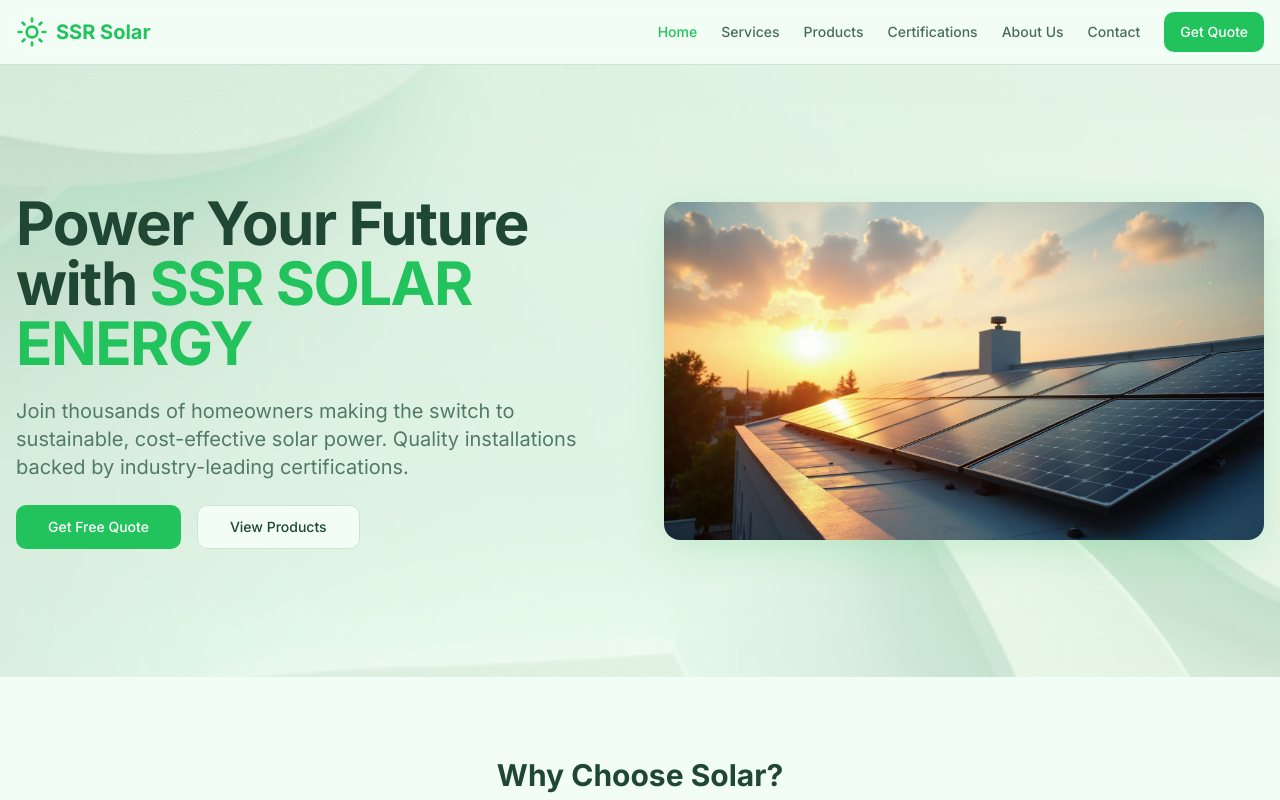
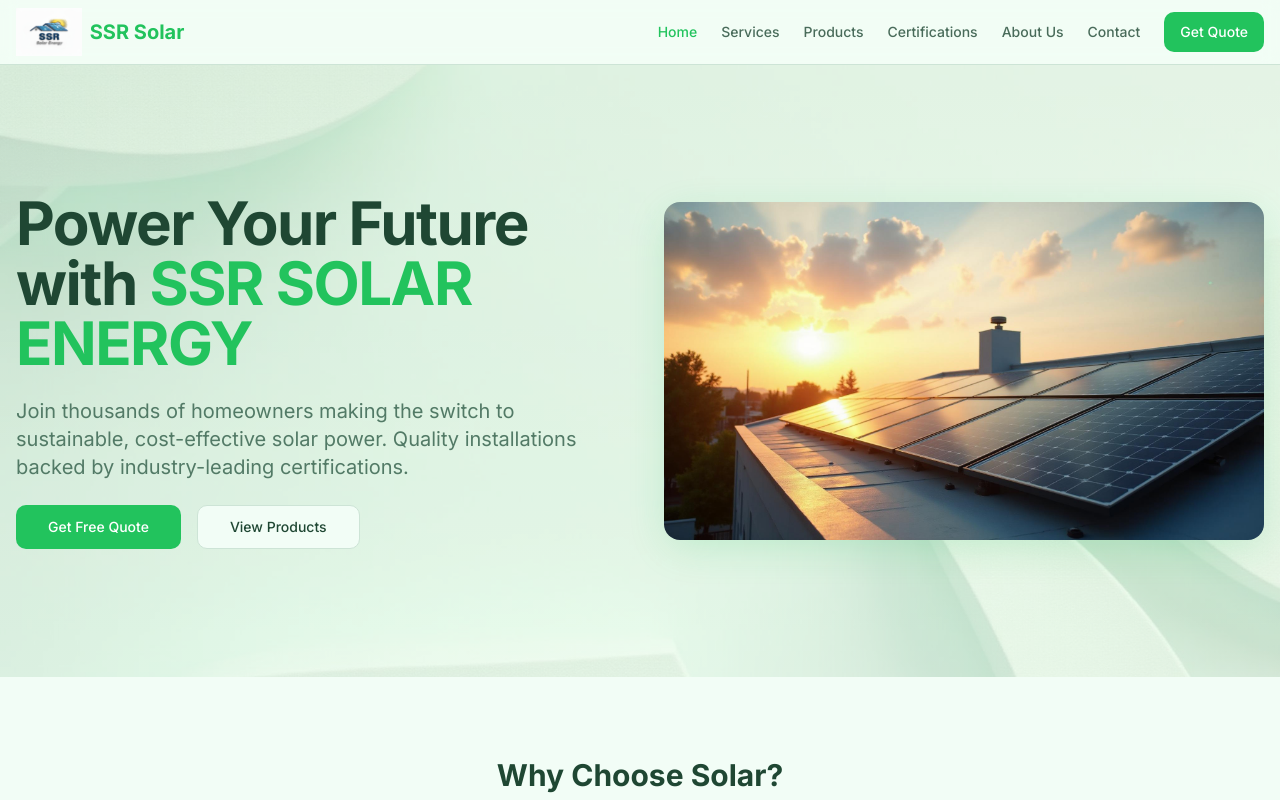
Before and after one commit to Ajay-J06/sunspark-eco-web, a React (Vite) app: page / in a window 1280 px wide. Shown: the top 800 px of the page. Built offline with nearby package versions, Linux system fonts and the light colour scheme; the HTML template or start-up script is replaced by a standard one.

Commit message:
Add company logo

```diff
--- a/src/components/Navigation.tsx
+++ b/src/components/Navigation.tsx
@@ -1,7 +1,8 @@
 import { useState } from "react";
 import { Link, useLocation } from "react-router-dom";
-import { Menu, X, Sun } from "lucide-react";
+import { Menu, X } from "lucide-react";
 import { Button } from "@/components/ui/button";
+import logo from "@/assets/ssr-logo.jpg";
 
 const Navigation = () => {
   const [isOpen, setIsOpen] = useState(false);
@@ -22,7 +23,7 @@ const Navigation = () => {
     <nav className="sticky top-0 z-50 w-full border-b bg-background/95 backdrop-blur supports-[backdrop-filter]:bg-background/60">
       <div className="container flex h-16 items-center justify-between px-4">
         <Link to="/" className="flex items-center space-x-2">
-          <Sun className="h-8 w-8 text-primary" />
+          <img src={logo} alt="SSR Solar Logo" className="h-12 w-auto" />
           <span className="text-xl font-bold text-primary">SSR Solar</span>
         </Link>
 
```
Also changed, not shown: src/assets/ssr-logo.jpg (added).
